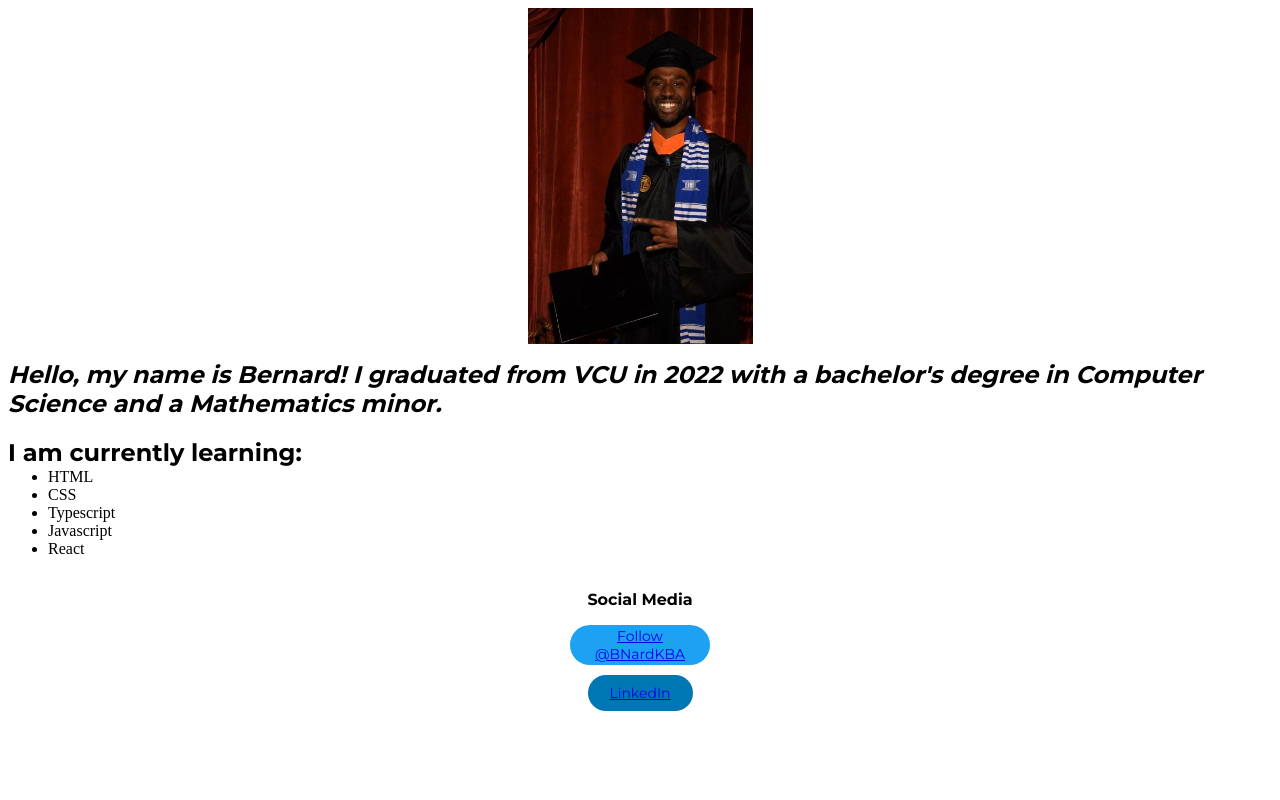
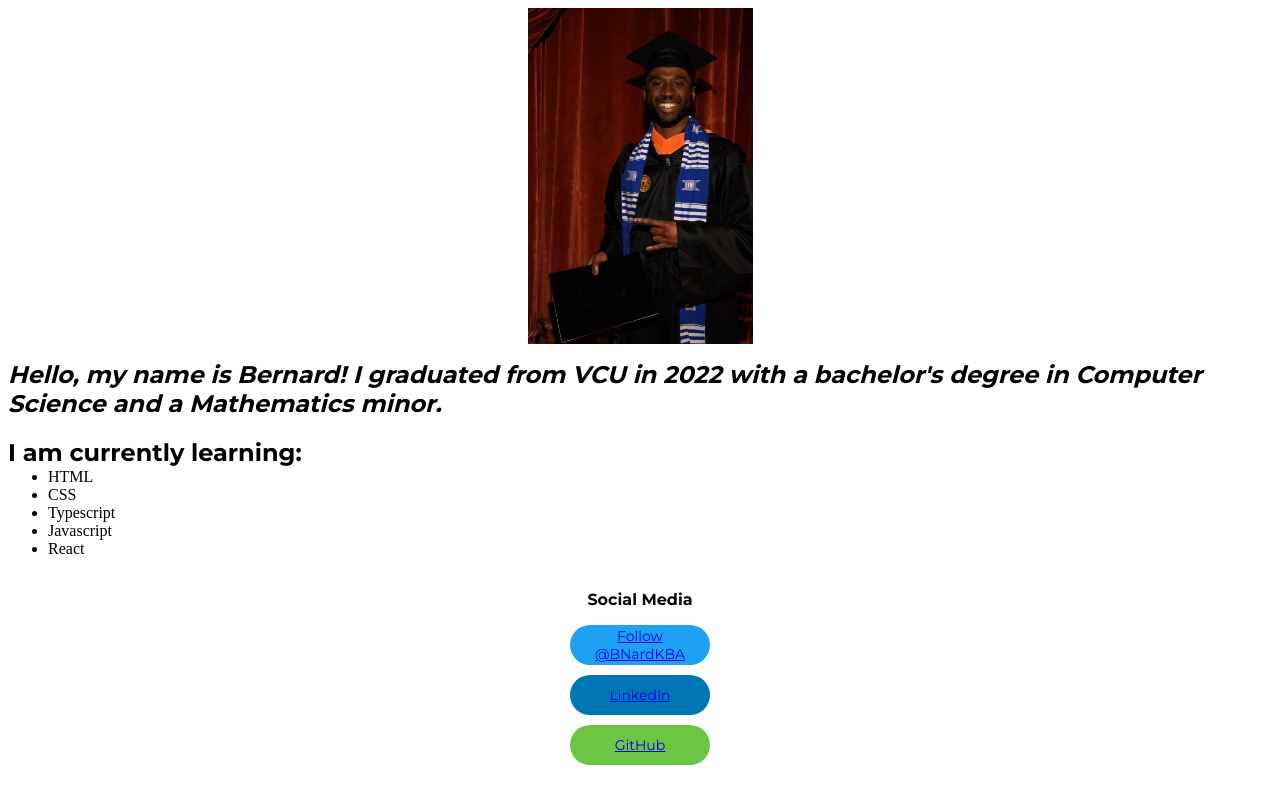
Before and after one commit to bnard-kba/Personal-Portfolio, a plain HTML site: page index.html in a window 1280 px wide. Drawn offline with Linux system fonts and the light colour scheme.

Commit message:
added github button and changed button styling

```diff
--- a/index.html
+++ b/index.html
@@ -67,6 +67,12 @@
             >LinkedIn
           </a>
         </button>
+
+        <button class="github-button">
+          <a href="https://github.com/bnard-kba" class="github-button-link"
+            >GitHub
+          </a>
+        </button>
       </div>
     </main>
   </body>
--- a/styles/buttons.css
+++ b/styles/buttons.css
@@ -3,13 +3,19 @@ button {
   font-size: 14px;
 }
 
+.social-buttons {
+  display: flex;
+  flex-direction: column;
+  align-items: center;
+}
+
 .linked-in-button {
-  width: 105px;
-  height: 36px;
+  width: 140px;
+  height: 40px;
   border-radius: 50px;
   border: none;
   background-color: #0077b5;
-  color: white;
+  margin-bottom: 10px;
 }
 
 .linked-in-button:hover {
@@ -26,10 +32,23 @@ button {
   border-radius: 50px;
   border: none;
   background-color: #1da1f2;
-  color: white;
   margin-bottom: 10px;
 }
 
 .twitter-button-link:visited {
   color: white;
 }
+
+.github-button {
+  width: 140px;
+  height: 40px;
+  border-radius: 50px;
+  border: none;
+  background-color: #6cc644;
+
+  margin-bottom: 10px;
+}
+
+.github-button-link:visited {
+  color: white;
+}
```
